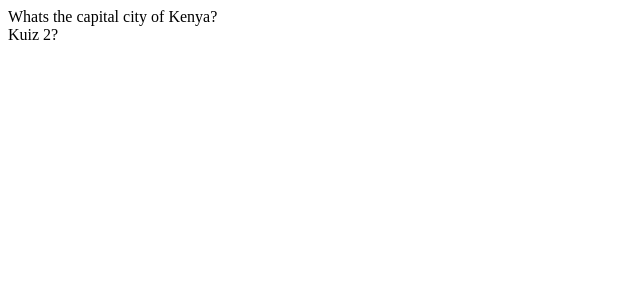
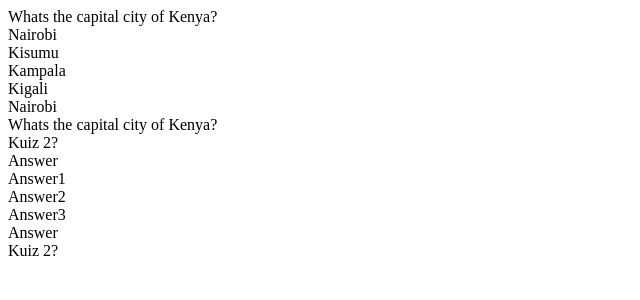
Before and after one commit to Shai9/Quizzy, a React (Create React App) app: page / in a window 1280 px wide. Shown: the top 300 px of the page, without its empty margins (0-640 px from the left). Built offline with nearby package versions, Linux system fonts and the light colour scheme.

Commit message:
added functionality to the card

```diff
--- a/src/components/Kuizcard.js
+++ b/src/components/Kuizcard.js
@@ -1,9 +1,22 @@
-import React from 'react'
+import React , {useState} from 'react'
 
 export default function Kuizcard( { kuizcard }) {
+  const [flip , setFlip] = useState(false)
   return (
-    <div>
-      {kuizcard.kuiz}
+    <div
+      className={`card ${flip ? 'flip' : ''}`}
+      onClick = {() => setFlip(!flip)}>
+      <div className='front'>
+         {kuizcard.kuiz}
+         <div className='kuizcard-choices'>
+          { kuizcard.choices.map(choice => {
+            return <div className='kuizcard-choice'>{choice}</div>
+          })}
+         </div>
+
+      </div>
+      <div className='back-side'>{kuizcard.solution}</div>
+      {flip ? kuizcard.solution : kuizcard.kuiz}
     </div>
   )
 }
```
